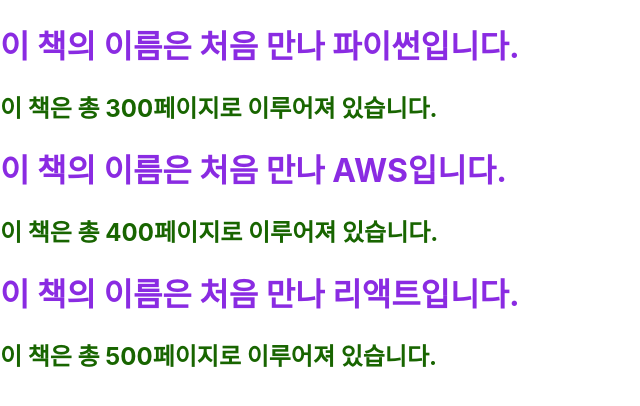
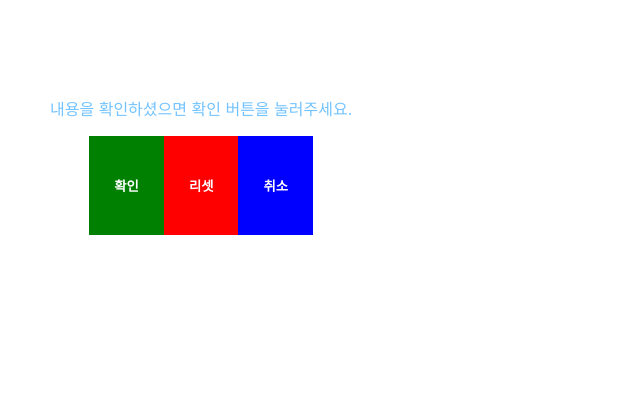
Before and after one commit to chakihwan/ReactProject2024, a React (Create React App) app: page / in a window 1280 px wide. Shown: the top 406 px of the page, without its empty margins (0-640 px from the left). Built offline with nearby package versions, Linux system fonts and the light colour scheme.

Commit message:
React 4장

```diff
--- /dev/null
+++ b/src/chp04/Button.css
@@ -0,0 +1,23 @@
+div{
+    color: #73c3ff;
+    border: 0;
+    padding: 40px 25px;
+    display: inline-block;
+    text-align: center;
+}
+.bg-green{
+    background-color: green;
+}
+.bg-red{
+    background-color: red;
+}
+.bg-blue{
+    background-color: blue;
+}
+Button{
+    color: #ffffff;
+    border: 0;
+    padding: 40px 25px;
+    display: inline-block;
+    text-align: center;
+}
--- /dev/null
+++ b/src/chp04/Button.jsx
@@ -0,0 +1,12 @@
+import React from "react";
+
+function Button(props){
+    return (
+        <button className={`bg-${props.color}`}>
+            <b>
+                {props.children}
+            </b>
+        </button>
+    )
+}
+export default Button;
--- /dev/null
+++ b/src/chp04/ConfirmDialog.jsx
@@ -0,0 +1,14 @@
+import React from "react";
+import Button from "./Button";
+
+function ConfirmDialog(props){
+    return (
+        <div>
+            <p>내용을 확인하셨으면 확인 버튼을 눌러주세요.</p>
+            <Button color='green'> 확인 </Button>
+            <Button color='red'> 리셋 </Button>
+            <Button color='blue'> 취소 </Button>
+        </div>
+    )
+}
+export default ConfirmDialog;
--- a/src/index.js
+++ b/src/index.js
@@ -1,15 +1,17 @@
 import React from 'react';
 import ReactDOM from 'react-dom/client';
 import './index.css';
+import './chp04/Button.css'
 import App from './App';
 import reportWebVitals from './reportWebVitals';
 import './chp03/Book.css'
 import Library from "./chp03/Library";
+import ConfirmDialog from "./chp04/ConfirmDialog";
 
 const root = ReactDOM.createRoot(document.getElementById('root'));
 root.render(
   <React.StrictMode>
-    <Library />
+    <ConfirmDialog />
   </React.StrictMode>
 
 );
```
Also changed, not shown: src/index.css (line endings or trailing spaces).
